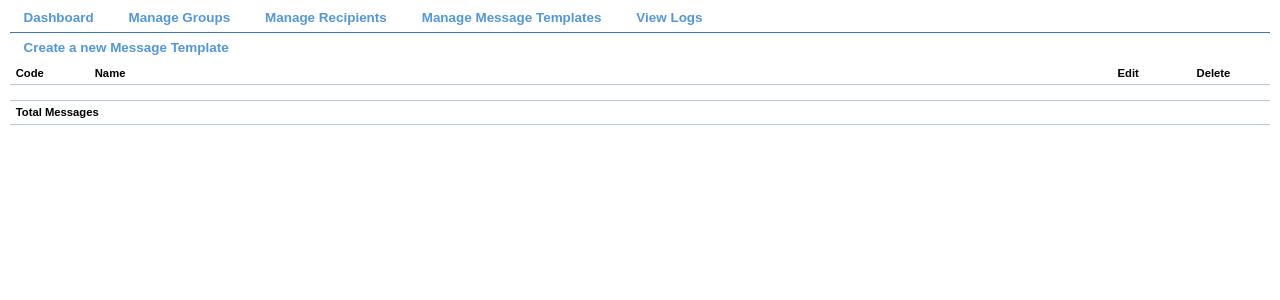
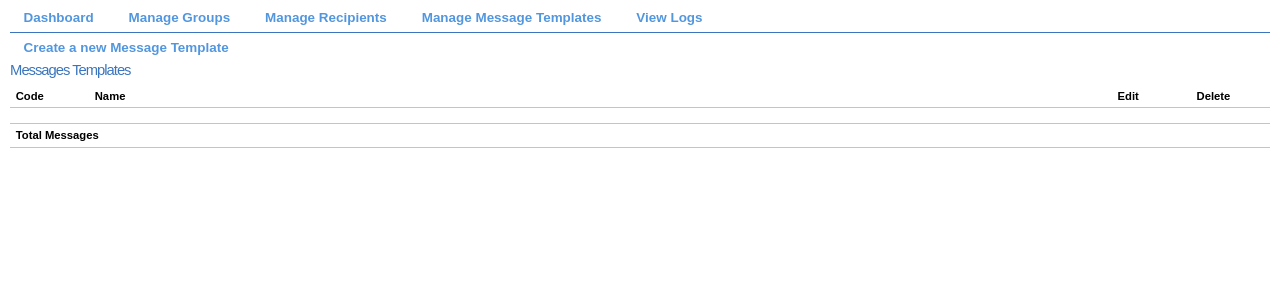
Before and after one commit to ahsq81/Alerts, a Django app: template apps/groupmessaging/templates/messages.html in a window 1280 px wide. Shown: the part 48-348 px from the top of the page. Run offline with Django 3.2, Linux system fonts and the light colour scheme; the template is opened without the code that fills it, so the values that code supplies are empty.

```diff
--- a/apps/groupmessaging/templates/messages.html
+++ b/apps/groupmessaging/templates/messages.html
@@ -8,6 +8,7 @@
 
 {% block content %}
 
+<h2> Messages Templates</h2>
 <TABLE class='list'>
     <colgroup>
     <col class='number' />
```
